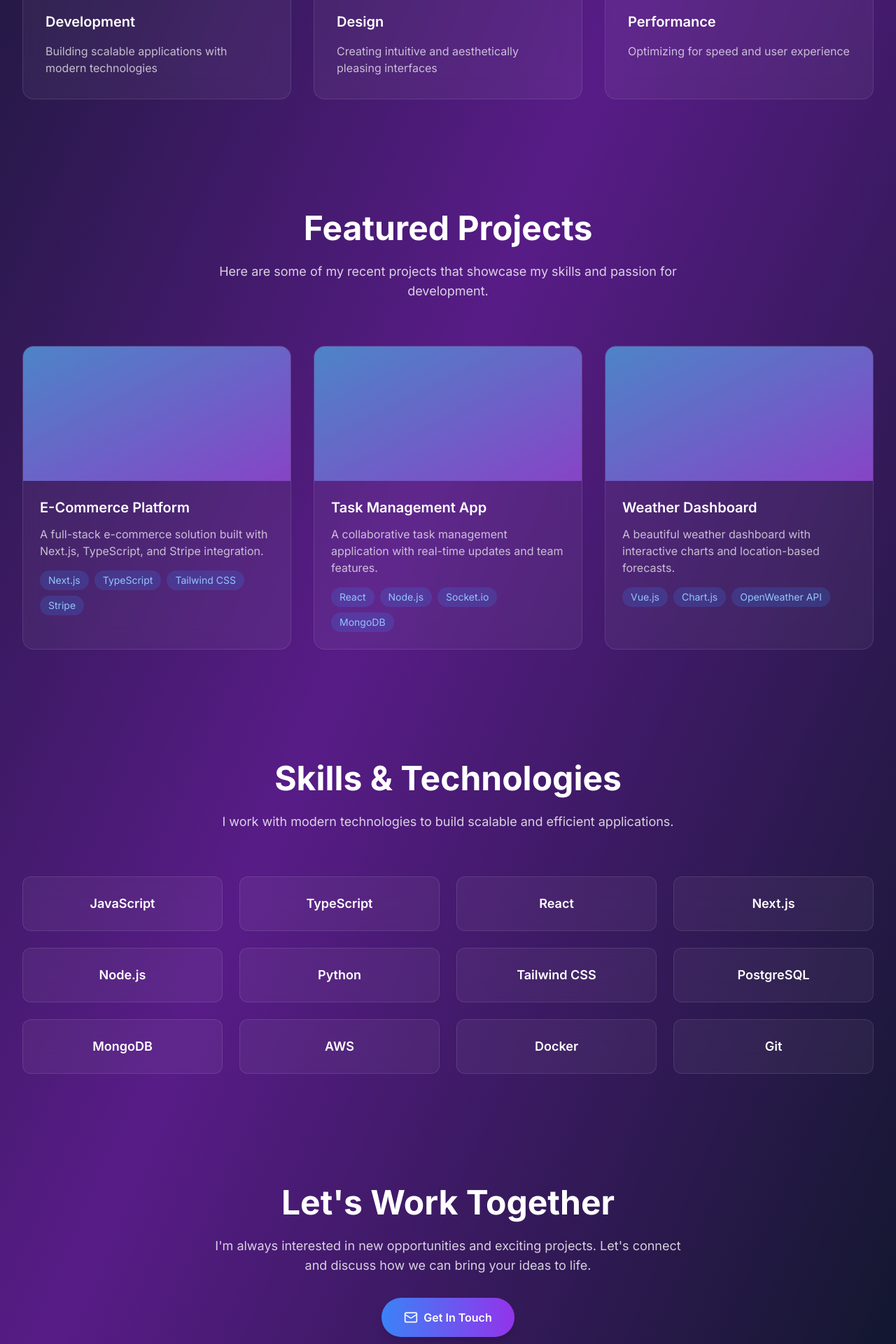
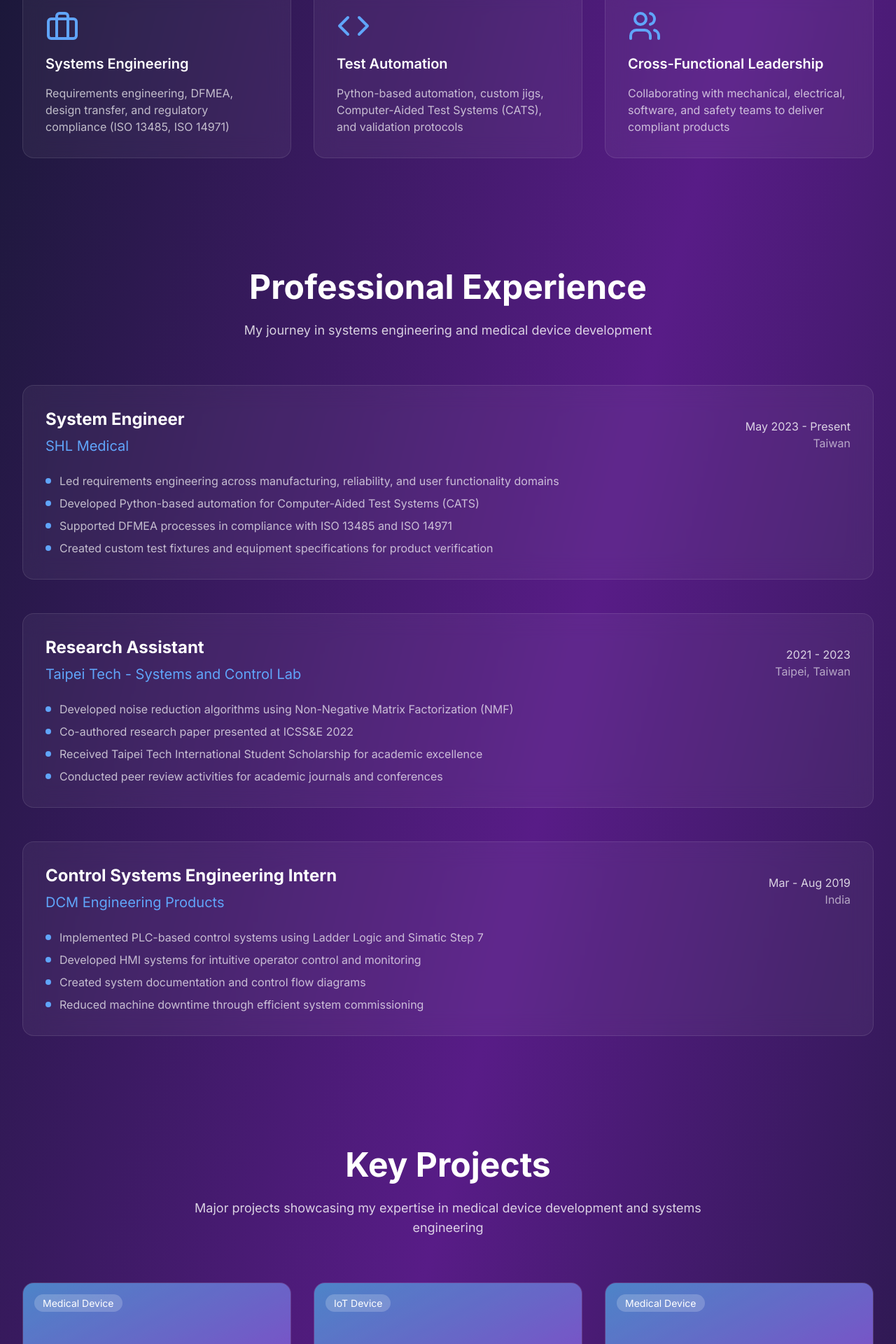
Before and after one commit to llaallii/Portfolio, a Next.js app: page / in a window 1280 px wide. Shown: the part 880-2800 px from the top of the page at 70% size. Built offline with nearby package versions, Linux system fonts and the light colour scheme.

Commit message:
feat: update portfolio with personal branding and professional experience details

```diff
--- a/app/page.tsx
+++ b/app/page.tsx
@@ -1,7 +1,7 @@
 'use client';
 
 import { motion } from 'framer-motion';
-import { Github, Linkedin, Mail, ExternalLink, ChevronDown, Code, Palette, Zap } from 'lucide-react';
+import { Github, Linkedin, Mail, ExternalLink, ChevronDown, Code, Palette, Zap, Users, Award, Briefcase } from 'lucide-react';
 
 export default function Portfolio() {
   return (
@@ -15,10 +15,10 @@ export default function Portfolio() {
               animate={{ opacity: 1, x: 0 }}
               className="text-2xl font-bold bg-gradient-to-r from-blue-400 to-purple-400 bg-clip-text text-transparent"
             >
-              Portfolio
+              Ratan Bunkar
             </motion.div>
             <div className="hidden md:flex space-x-8">
-              {['About', 'Projects', 'Skills', 'Contact'].map((item, index) => (
+              {['About', 'Experience', 'Projects', 'Skills', 'Contact'].map((item, index) => (
                 <motion.a
                   key={item}
                   href={`#${item.toLowerCase()}`}
@@ -46,17 +46,18 @@ export default function Portfolio() {
             <h1 className="text-5xl md:text-7xl font-bold text-white mb-6">
               Hi, I'm{' '}
               <span className="bg-gradient-to-r from-blue-400 via-purple-400 to-pink-400 bg-clip-text text-transparent">
-                Your Name
+                Ratan Bunkar
               </span>
             </h1>
-            <p className="text-xl md:text-2xl text-white/80 mb-8 max-w-3xl mx-auto">
-              Full Stack Developer & UI/UX Designer passionate about creating beautiful, functional digital experiences
+            <p className="text-xl md:text-2xl text-white/80 mb-8 max-w-4xl mx-auto">
+              Systems Integration Engineer specializing in medical device development, test automation, and regulatory compliance.
+              Passionate about creating innovative solutions that bridge engineering excellence with real-world impact.
             </p>
             <div className="flex justify-center space-x-6 mb-12">
               {[
                 { icon: Github, href: '#', label: 'GitHub' },
                 { icon: Linkedin, href: '#', label: 'LinkedIn' },
-                { icon: Mail, href: '#', label: 'Email' }
+                { icon: Mail, href: 'mailto:ratanbunkar2@gmail.com', label: 'Email' }
               ].map(({ icon: Icon, href, label }, index) => (
                 <motion.a
                   key={label}
@@ -93,17 +94,30 @@ export default function Portfolio() {
             className="text-center mb-16"
           >
             <h2 className="text-4xl md:text-5xl font-bold text-white mb-6">About Me</h2>
-            <p className="text-lg text-white/80 max-w-3xl mx-auto">
-              I'm a passionate developer with 3+ years of experience creating web applications and digital experiences.
-              I love turning complex problems into simple, beautiful solutions.
+            <p className="text-lg text-white/80 max-w-4xl mx-auto">
+              Results-driven Systems Engineer with extensive experience in product development, test automation,
+              and regulatory compliance. Currently working at SHL Medical, I specialize in requirements engineering,
+              cross-functional collaboration, and system integration for medical device development.
             </p>
           </motion.div>
 
           <div className="grid md:grid-cols-3 gap-8">
             {[
-              { icon: Code, title: 'Development', desc: 'Building scalable applications with modern technologies' },
-              { icon: Palette, title: 'Design', desc: 'Creating intuitive and aesthetically pleasing interfaces' },
-              { icon: Zap, title: 'Performance', desc: 'Optimizing for speed and user experience' }
+              {
+                icon: Briefcase,
+                title: 'Systems Engineering',
+                desc: 'Requirements engineering, DFMEA, design transfer, and regulatory compliance (ISO 13485, ISO 14971)'
+              },
+              {
+                icon: Code,
+                title: 'Test Automation',
+                desc: 'Python-based automation, custom jigs, Computer-Aided Test Systems (CATS), and validation protocols'
+              },
+              {
+                icon: Users,
+                title: 'Cross-Functional Leadership',
+                desc: 'Collaborating with mechanical, electrical, software, and safety teams to deliver compliant products'
+              }
             ].map((item, index) => (
               <motion.div
                 key={item.title}
@@ -122,6 +136,93 @@ export default function Portfolio() {
         </div>
       </section>
 
+      {/* Experience Section */}
+      <section id="experience" className="py-20 px-4 sm:px-6 lg:px-8">
+        <div className="max-w-7xl mx-auto">
+          <motion.div
+            initial={{ opacity: 0, y: 30 }}
+            whileInView={{ opacity: 1, y: 0 }}
+            transition={{ duration: 0.8 }}
+            viewport={{ once: true }}
+            className="text-center mb-16"
+          >
+            <h2 className="text-4xl md:text-5xl font-bold text-white mb-6">Professional Experience</h2>
+            <p className="text-lg text-white/80 max-w-3xl mx-auto">
+              My journey in systems engineering and medical device development
+            </p>
+          </motion.div>
+
+          <div className="space-y-12">
+            {[
+              {
+                company: 'SHL Medical',
+                position: 'System Engineer',
+                period: 'May 2023 - Present',
+                location: 'Taiwan',
+                achievements: [
+                  'Led requirements engineering across manufacturing, reliability, and user functionality domains',
+                  'Developed Python-based automation for Computer-Aided Test Systems (CATS)',
+                  'Supported DFMEA processes in compliance with ISO 13485 and ISO 14971',
+                  'Created custom test fixtures and equipment specifications for product verification'
+                ]
+              },
+              {
+                company: 'Taipei Tech - Systems and Control Lab',
+                position: 'Research Assistant',
+                period: '2021 - 2023',
+                location: 'Taipei, Taiwan',
+                achievements: [
+                  'Developed noise reduction algorithms using Non-Negative Matrix Factorization (NMF)',
+                  'Co-authored research paper presented at ICSS&E 2022',
+                  'Received Taipei Tech International Student Scholarship for academic excellence',
+                  'Conducted peer review activities for academic journals and conferences'
+                ]
+              },
+              {
+                company: 'DCM Engineering Products',
+                position: 'Control Systems Engineering Intern',
+                period: 'Mar - Aug 2019',
+                location: 'India',
+                achievements: [
+                  'Implemented PLC-based control systems using Ladder Logic and Simatic Step 7',
+                  'Developed HMI systems for intuitive operator control and monitoring',
+                  'Created system documentation and control flow diagrams',
+                  'Reduced machine downtime through efficient system commissioning'
+                ]
+              }
+            ].map((job, index) => (
+              <motion.div
+                key={index}
+                initial={{ opacity: 0, x: -50 }}
+                whileInView={{ opacity: 1, x: 0 }}
+                transition={{ delay: index * 0.2, duration: 0.8 }}
+                viewport={{ once: true }}
+                className="bg-white/5 backdrop-blur-lg rounded-2xl border border-white/10 p-8 hover:bg-white/10 transition-all duration-300"
+              >
+                <div className="flex flex-col md:flex-row md:items-center md:justify-between mb-4">
+                  <div>
+                    <h3 className="text-2xl font-bold text-white mb-2">{job.position}</h3>
+                    <h4 className="text-xl text-blue-400 mb-2">{job.company}</h4>
+                  </div>
+                  <div className="text-right">
+                    <p className="text-white/80">{job.period}</p>
+                    <p className="text-white/60">{job.location}</p>
+                  </div>
+                </div>
+                <ul className="space-y-2">
+                  {job.achievements.map((achievement, i) => (
+                    <li key={i} className="text-white/70 flex items-start">
+                      <span className="w-2 h-2 bg-blue-400 rounded-full mt-2 mr-3 flex-shrink-0"></span>
+                      {achievement}
+                    </li>
+                  ))}
+                </ul>
+              </motion.div>
+            ))}
+          </div>
+        </div>
+      </section>
+
       {/* Projects Section */}
       <section id="projects" className="py-20 px-4 sm:px-6 lg:px-8">
         <div className="max-w-7xl mx-auto">
@@ -132,52 +233,70 @@ export default function Portfolio() {
             viewport={{ once: true }}
             className="text-center mb-16"
           >
-            <h2 className="text-4xl md:text-5xl font-bold text-white mb-6">Featured Projects</h2>
+            <h2 className="text-4xl md:text-5xl font-bold text-white mb-6">Key Projects</h2>
             <p className="text-lg text-white/80 max-w-3xl mx-auto">
-              Here are some of my recent projects that showcase my skills and passion for development.
+              Major projects showcasing my expertise in medical device development and systems engineering
             </p>
           </motion.div>
 
           <div className="grid md:grid-cols-2 lg:grid-cols-3 gap-8">
             {[
               {
-                title: 'E-Commerce Platform',
-                desc: 'A full-stack e-commerce solution built with Next.js, TypeScript, and Stripe integration.',
-                tech: ['Next.js', 'TypeScript', 'Tailwind CSS', 'Stripe'],
-                image: 'https://images.unsplash.com/photo-1556742049-0cfed4f6a45d?w=400&h=250&fit=crop'
+                title: 'Elexy - Electromechanical Autoinjector',
+                desc: 'Led development of Power Unit Test Bench, authored IQC protocols, and identified critical design failures across electronics and mechanical components.',
+                tech: ['Python', 'Test Automation', 'DFMEA', 'IQC Protocols'],
+                category: 'Medical Device'
               },
               {
-                title: 'Task Management App',
-                desc: 'A collaborative task management application with real-time updates and team features.',
-                tech: ['React', 'Node.js', 'Socket.io', 'MongoDB'],
-                image: 'https://images.unsplash.com/photo-1611224923853-80b023f02d71?w=400&h=250&fit=crop'
+                title: 'SmartHub - Wireless Data Collector',
+                desc: 'Delivered complete A-phase development including SRS, SDS, system verification, and BLE data transmission to cloud infrastructure.',
+                tech: ['BLE', 'Cloud Integration', 'System Integration', 'Requirements Engineering'],
+                category: 'IoT Device'
               },
               {
-                title: 'Weather Dashboard',
-                desc: 'A beautiful weather dashboard with interactive charts and location-based forecasts.',
-                tech: ['Vue.js', 'Chart.js', 'OpenWeather API'],
-                image: 'https://images.unsplash.com/photo-1504608524841-42fe6f032b4b?w=400&h=250&fit=crop'
+                title: 'Molly cCap - BLE Autoinjector Cap',
+                desc: 'Leading systems engineering for BLE-enabled autoinjector cap with custom test fixture development and automated testing software.',
+                tech: ['BLE', 'Test Fixtures', 'Python Automation', 'Hardware Design'],
+                category: 'Medical Device'
+              },
+              {
+                title: 'NMF Noise Reduction Algorithm',
+                desc: 'Developed and validated noise reduction algorithm using Non-Negative Matrix Factorization, presented at ICSS&E 2022.',
+                tech: ['Python', 'Signal Processing', 'Machine Learning', 'Research'],
+                category: 'Research'
+              },
+              {
+                title: 'Industrial PLC Systems',
+                desc: 'Implemented scalable PLC-based control systems with HMI interfaces for manufacturing automation and process optimization.',
+                tech: ['Ladder Logic', 'Simatic Step 7', 'HMI', 'SCADA'],
+                category: 'Automation'
+              },
+              {
+                title: 'Computer-Aided Test Systems',
+                desc: 'Designed and programmed CATS for automated verification of medical device functionality and regulatory compliance.',
+                tech: ['Python', 'Test Automation', 'Regulatory Compliance', 'Validation'],
+                category: 'Test Systems'
               }
             ].map((project, index) => (
               <motion.div
                 key={project.title}
                 initial={{ opacity: 0, y: 30 }}
                 whileInView={{ opacity: 1, y: 0 }}
-                transition={{ delay: index * 0.2, duration: 0.8 }}
+                transition={{ delay: index * 0.1, duration: 0.8 }}
                 viewport={{ once: true }}
                 className="group bg-white/5 backdrop-blur-lg rounded-2xl border border-white/10 overflow-hidden hover:bg-white/10 transition-all duration-300"
               >
                 <div className="h-48 bg-gradient-to-br from-blue-400 to-purple-500 relative overflow-hidden">
                   <div className="absolute inset-0 bg-black/20"></div>
-                  <div className="absolute top-4 right-4 opacity-0 group-hover:opacity-100 transition-opacity duration-300">
-                    <div className="flex space-x-2">
-                      <button className="p-2 bg-white/20 backdrop-blur-lg rounded-full hover:bg-white/30 transition-colors">
-                        <Github className="w-4 h-4 text-white" />
-                      </button>
+                  <div className="absolute top-4 left-4">
+                    <span className="px-3 py-1 bg-white/20 backdrop-blur-lg rounded-full text-white text-sm">
+                      {project.category}
+                    </span>
+                  </div>
+                  <div className="absolute bottom-4 right-4 opacity-0 group-hover:opacity-100 transition-opacity duration-300">
                     <button className="p-2 bg-white/20 backdrop-blur-lg rounded-full hover:bg-white/30 transition-colors">
                       <ExternalLink className="w-4 h-4 text-white" />
                     </button>
-                    </div>
                   </div>
                 </div>
                 <div className="p-6">
@@ -209,21 +328,23 @@ export default function Portfolio() {
           >
             <h2 className="text-4xl md:text-5xl font-bold text-white mb-6">Skills & Technologies</h2>
             <p className="text-lg text-white/80 max-w-3xl mx-auto">
-              I work with modern technologies to build scalable and efficient applications.
+              Technical expertise spanning systems engineering, automation, and regulatory compliance
             </p>
           </motion.div>
 
           <div className="grid md:grid-cols-2 lg:grid-cols-4 gap-6">
             {[
-              'JavaScript', 'TypeScript', 'React', 'Next.js',
-              'Node.js', 'Python', 'Tailwind CSS', 'PostgreSQL',
-              'MongoDB', 'AWS', 'Docker', 'Git'
+              'Python', 'Systems Engineering', 'ISO 13485', 'ISO 14971',
+              'Test Automation', 'DFMEA', 'Requirements Engineering', 'PLC Programming',
+              'Ladder Logic', 'SysML', 'UML', 'Regulatory Compliance',
+              'Medical Devices', 'BLE', 'React', 'Node.js',
+              'Machine Learning', 'Signal Processing', 'Docker', 'Git'
             ].map((skill, index) => (
               <motion.div
                 key={skill}
                 initial={{ opacity: 0, scale: 0.8 }}
                 whileInView={{ opacity: 1, scale: 1 }}
-                transition={{ delay: index * 0.1, duration: 0.5 }}
+                transition={{ delay: index * 0.05, duration: 0.5 }}
                 viewport={{ once: true }}
                 className="p-6 bg-white/5 backdrop-blur-lg rounded-xl border border-white/10 text-center hover:bg-white/10 transition-all duration-300 hover:scale-105"
               >
@@ -243,20 +364,29 @@ export default function Portfolio() {
             transition={{ duration: 0.8 }}
             viewport={{ once: true }}
           >
-            <h2 className="text-4xl md:text-5xl font-bold text-white mb-6">Let's Work Together</h2>
+            <h2 className="text-4xl md:text-5xl font-bold text-white mb-6">Let's Connect</h2>
             <p className="text-lg text-white/80 mb-8 max-w-2xl mx-auto">
-              I'm always interested in new opportunities and exciting projects.
-              Let's connect and discuss how we can bring your ideas to life.
+              Interested in collaborating on systems engineering projects or discussing opportunities in medical device development?
+              Let's connect and explore how we can work together.
             </p>
+            <div className="flex flex-col sm:flex-row gap-4 justify-center">
               <motion.a
-              href="mailto:your.email@example.com"
+                href="mailto:ratanbunkar2@gmail.com"
                 whileHover={{ scale: 1.05 }}
                 whileTap={{ scale: 0.95 }}
                 className="inline-flex items-center px-8 py-4 bg-gradient-to-r from-blue-500 to-purple-600 text-white font-semibold rounded-full hover:from-blue-600 hover:to-purple-700 transition-all duration-300 shadow-lg hover:shadow-xl"
               >
                 <Mail className="w-5 h-5 mr-2" />
-              Get In Touch
+                Send Email
               </motion.a>
+              <motion.div
+                whileHover={{ scale: 1.05 }}
+                className="inline-flex items-center px-8 py-4 bg-white/10 backdrop-blur-lg text-white font-semibold rounded-full hover:bg-white/20 transition-all duration-300"
+              >
+                <span className="mr-2">📍</span>
+                Taoyuan City, Taiwan
+              </motion.div>
+            </div>
           </motion.div>
         </div>
       </section>
@@ -265,7 +395,7 @@ export default function Portfolio() {
       <footer className="py-8 px-4 sm:px-6 lg:px-8 border-t border-white/10">
         <div className="max-w-7xl mx-auto text-center">
           <p className="text-white/60">
-            © 2025 Your Name. Built with Next.js and Tailwind CSS.
+            © 2025 Ratan Bunkar. Systems Integration Engineer specializing in medical device development.
           </p>
         </div>
       </footer>
```
Lines whose indentation alone changed are shown as unchanged.
